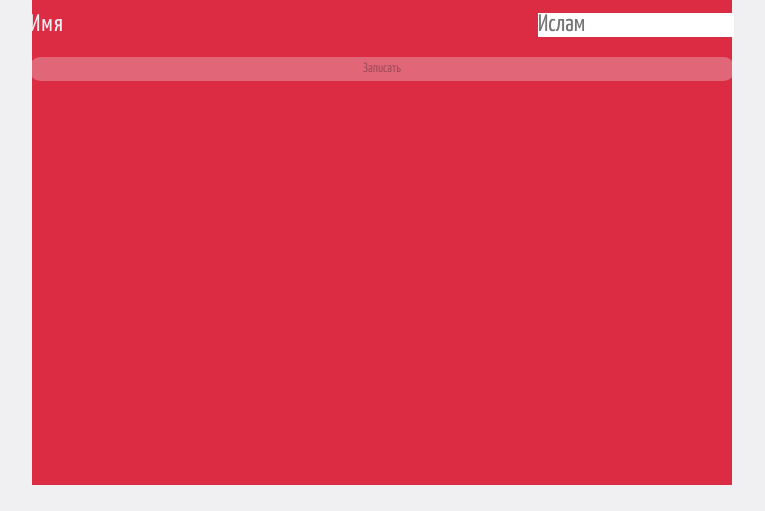
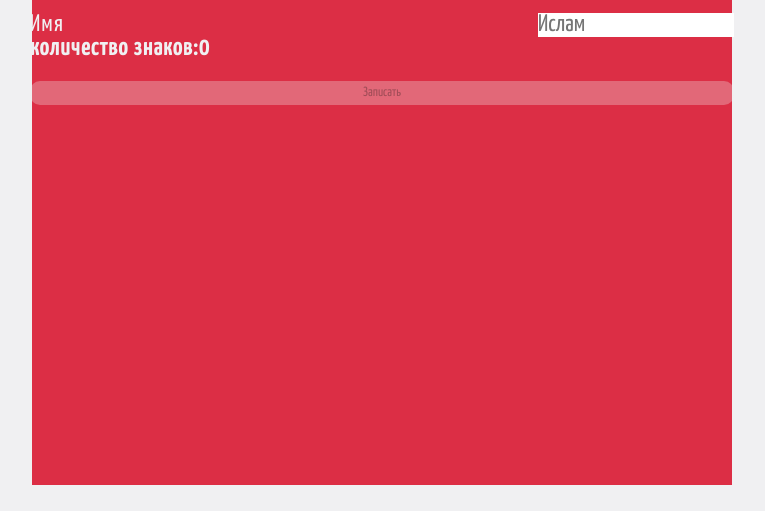
Before and after one commit to Enileyeevvv/lr12-web, a plain HTML site: page index.html in a window 1280 px wide. Shown: the part 289-800 px from the top of the page, without its empty margins (258-1023 px from the left). Drawn offline with nearby package versions, Linux system fonts and the light colour scheme.

Commit message:
приехал

```diff
--- a/index.html
+++ b/index.html
@@ -26,10 +26,14 @@
 
           <input type="text" id="name" placeholder="Ислам" v-model="name">
         </div>
+        <h2>количество знаков:{{countSymbols}}</h2>
         <button v-on:click="addNewNote" v-bind:disabled="isButtonDisabled">
           Записать
         </button>
       </form>
+      <ol v-if="li != 0" v-for="li in list">
+        <li>{{li}}</li>
+      </ol>
     </div>
   <script src="https://unpkg.com/vue@next"></script>
   <script src="script.js"></script>
--- a/script.js
+++ b/script.js
@@ -41,6 +41,11 @@ const App = {
         this.isButtonDisabled = true;
       }
     },
+  },
+  computed: {
+    countSymbols() {
+      return this.name.length + this.surname.length;
+    },
   }
 };
 
--- a/style.css
+++ b/style.css
@@ -17,8 +17,8 @@ body {
   margin-top: 10%;
   border-top-left-radius: 30px;
   border-top-right-radius: 30px;
-  height: 73.2vh;
-  background-color: #DB2C44;
+  min-height: 73.2vh;
+  background-color: #dc2e45;
   color: #F0F0F2;
   letter-spacing: 1.2px;
 }
@@ -43,3 +43,6 @@ button {
   border-radius: 10px;
   border: none;
 }
+ol {
+  margin-top: 20px;
+}
```
